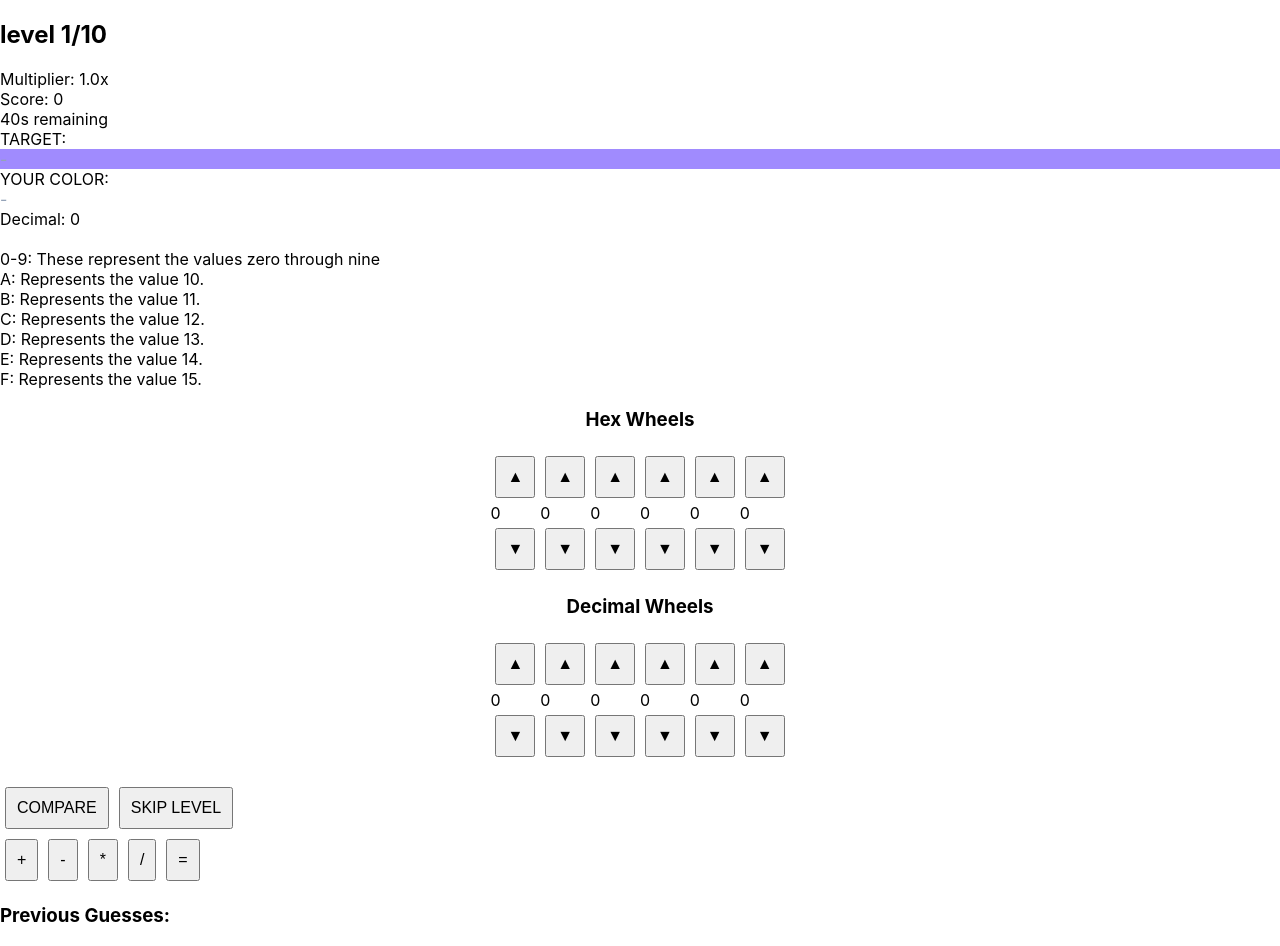
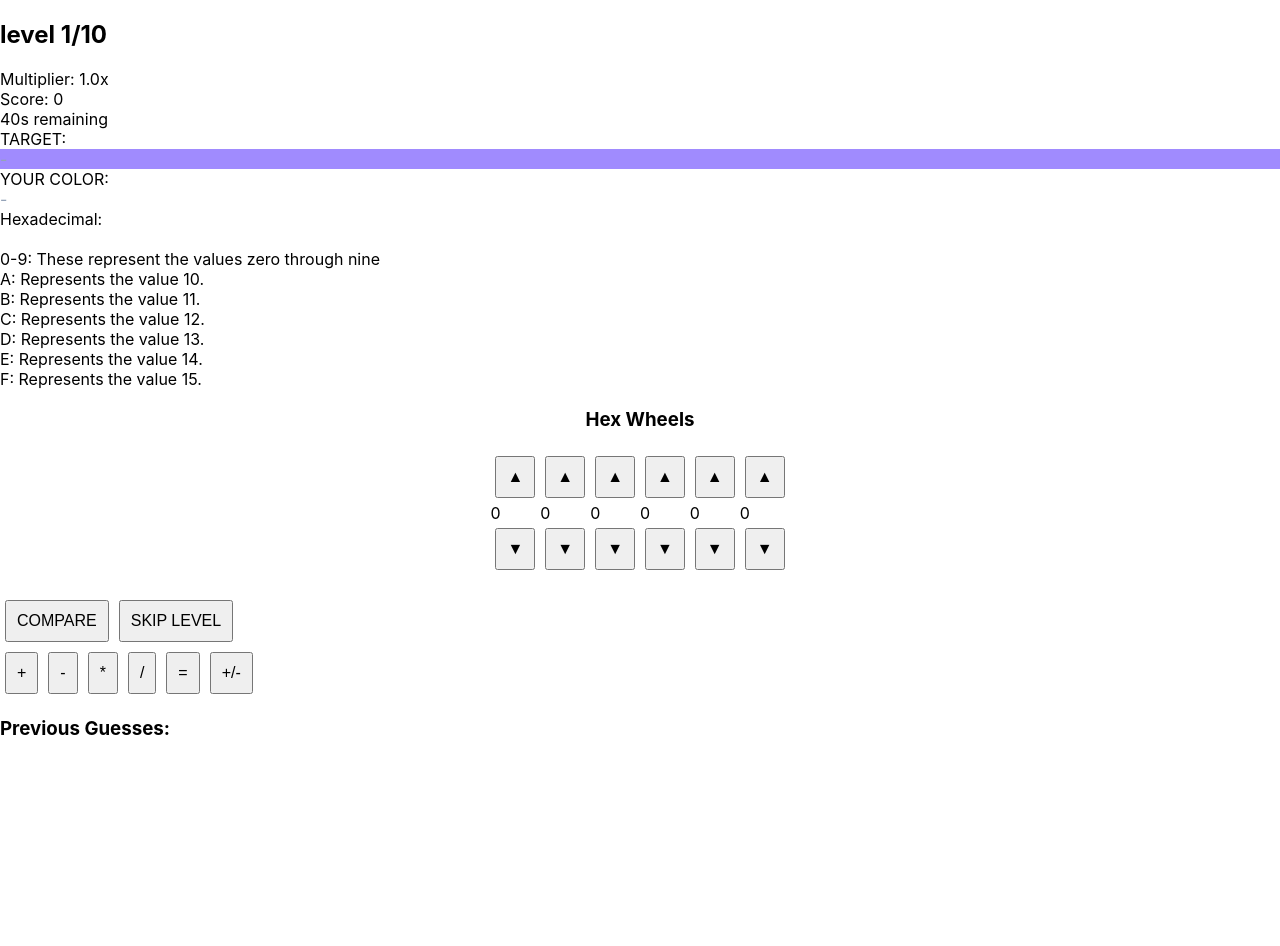
Before and after one commit to 1meatloaf/pascaline-simulator, a React (Create React App) app: page / in a window 1280 px wide. After the commit the page ends 800 px from the top, so only its background shows below. Built offline with nearby package versions, Linux system fonts and the light colour scheme.

Commit message:
fea: Drop function [decimal calculator]

```diff
--- a/src/App.js
+++ b/src/App.js
@@ -29,22 +29,11 @@ const Game = () => {
     return `#${hex}`.toUpperCase();
   };
 
-  const updateDecimalWheel = (index, delta) => {
-    const newDecimalWheels = [...decimalWheels];
-    const base = 10;
-    newDecimalWheels[index] = (newDecimalWheels[index] + delta + base) % base;
-    setDecimalWheels(newDecimalWheels);
 
-    const value = newDecimalWheels.reduce((acc, val, idx) =>
-      acc + val * Math.pow(base, decimalWheels.length - idx - 1),
-      0
-  );
-  setDecimalValue(value);
- };
 
   const updateWheel = (index, delta) => {
     const newWheels = [...wheels];
-    newWheels[index] = (newWheels[index] + delta + 10) % 16;
+    newWheels[index] = (newWheels[index] + delta + 16) % 16;
     setWheels(newWheels);
 
 
@@ -158,18 +147,25 @@ const Game = () => {
           result = operand * currentValue;
           break;
         case '/':
-          result = operand / currentValue;
+          result = currentValue !== 0 ? operand / currentValue : 0;
           break;
         default:
           return;
       }
 
       setCurrentValue(result);
-      setWheels(result.toString(16).padStart(6, '0').split('').map((char) =>
+      setWheels(Math.abs(result).toString(16).padStart(6, '0').split('').map((char) =>
         parseInt(char, 16)));
       setOperation(null);
       setOperand(null);
     }
+  };
+
+  const toggleSign = () => {
+    setCurrentValue((prev) => -prev);
+    setWheels(Math.abs(currentValue).toString(16).padStart(6, '0').split('').map((char) =>
+      parseInt(char, 16))
+   );
   };
 
     useEffect(() => {
@@ -209,9 +205,10 @@ const Game = () => {
         <div className='player-color'
         style={{ backgroundColor: showPreview ? currentHex() : 'transparent'}}>
           <span style={{ color: '#94a3b8'}}>-</span>
-          <div className='hex-value'>{showPreview && currentHex()}</div>
-          <div className='decimal-value'>Decimal: {decimalValue}</div>
+
+
         </div>
+        <div className='hex-value'>Hexadecimal: {currentValue < 0 ? '-' : ''}{showPreview && currentHex()}</div>
       </div>
 
       <div className='reps-hex'>
@@ -240,19 +237,7 @@ const Game = () => {
           ))}
         </div>
 
-        <div className='decimal-wheels'>
-            <h3 style={{ textAlign: 'center'}}>Decimal Wheels</h3>
-            <div className='wheels'>
-              {decimalWheels.map((value, index) => (
-                <Wheel
-                  key={`decimal-${index}`}
-                  value={value}
-                  onIncrement={() => updateDecimalWheel(index, 1)}
-                  onDecrement={() => updateDecimalWheel(index, -1)}
-                  />
-              ))}
-            </div>
-          </div>
+
 
         <div className='game-controls'>
           <button className='compare-button' onClick={handleCompare}>
@@ -267,6 +252,8 @@ const Game = () => {
             <button onClick={() => handleOperation('*')}>*</button>
             <button onClick={() => handleOperation('/')}>/</button>
             <button onClick={handleEquals}>=</button>
+            <button onClick={toggleSign}>+/-</button>
+
           </div>
         </div>
       </div>
```
